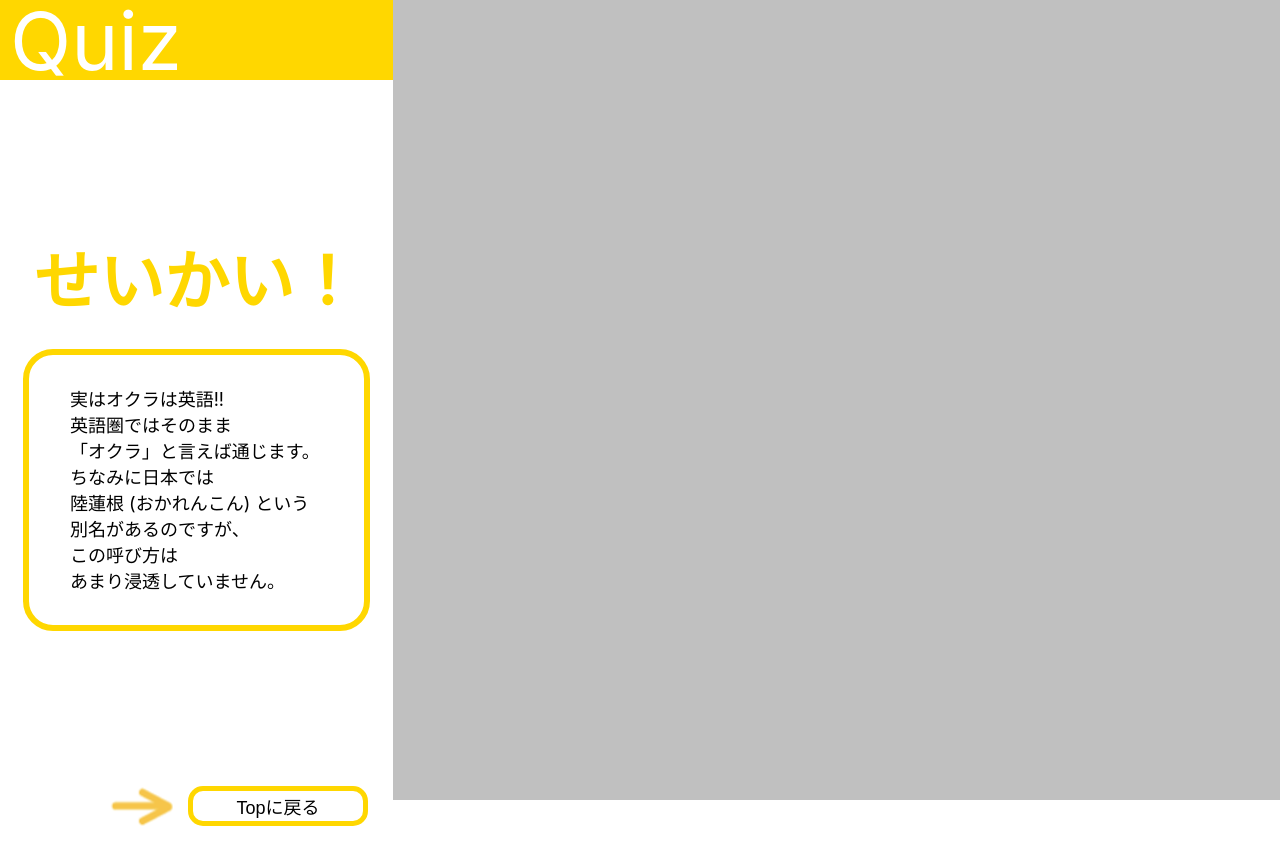
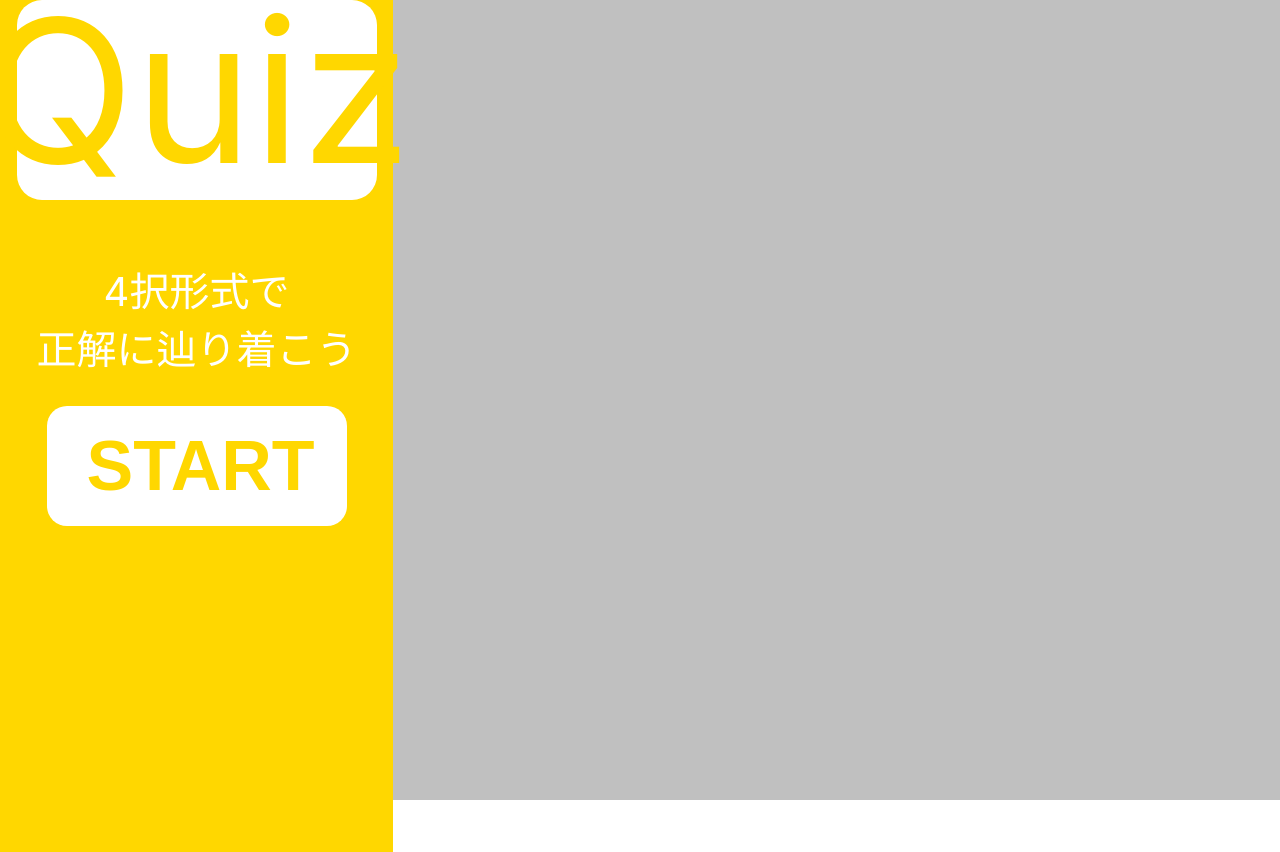
Before and after one commit to internethero401/react-quiz, a React (Create React App) app: page / in a window 1280 px wide. Built offline with nearby package versions, Linux system fonts and the light colour scheme.

Commit message:
routerを使った画面遷移

```diff
--- a/package.json
+++ b/package.json
@@ -8,6 +8,7 @@
     "@testing-library/user-event": "^13.5.0",
     "react": "^18.2.0",
     "react-dom": "^18.2.0",
+    "react-router-dom": "^6.21.1",
     "react-scripts": "5.0.1",
     "web-vitals": "^2.1.4"
   },
--- a/src/components/Correct.jsx
+++ b/src/components/Correct.jsx
@@ -1,6 +1,7 @@
 import React from 'react'
+import { Link } from "react-router-dom";
 
-const Correct = ({propsChangeState1}) => {
+const Correct = () => {
     return (
     <div style={{
         display: "flex",
@@ -49,8 +50,8 @@ const Correct = ({propsChangeState1}) => {
 
         <div style={{display: "flex", margin:"130px 25px", justifyContent: "flex-end"}}>
             <img src="/direct.png" alt="矢印" style={{marginRight: "10px"}}/>
-            <button onClick={propsChangeState1}
-                style={{
+            <Link to={"/"}>
+                <button style={{
                     height: "40px",
                     width: "180px",
                     backgroundColor: "white",
@@ -59,8 +60,9 @@ const Correct = ({propsChangeState1}) => {
                     borderColor: "#FFD700",
                     borderRadius: "15px",
                     cursor: 'pointer'}}>
-                    <div style={{fontSize: "18px"}}>Topに戻る</div>
+                        <div style={{fontSize: "18px"}} >Topに戻る</div>
                 </button>
+            </Link>
         </div>
     </div >
   )
--- a/src/components/Miss.jsx
+++ b/src/components/Miss.jsx
@@ -1,4 +1,5 @@
 import React from 'react'
+import { Link } from "react-router-dom";
 
 const Miss = () => {
     return (
@@ -57,6 +58,7 @@ const Miss = () => {
                 cursor: 'pointer'}}>
                     <div style={{fontSize: "48px"}}>Replay</div>
             </button>
+            <Link to={"/"}>
                 <button style={{
                     marginTop: "30px",
                     height: "40px",
@@ -71,6 +73,7 @@ const Miss = () => {
                     cursor: 'pointer'}}>
                         <div style={{fontSize: "18px"}}>Topに戻る</div>
                 </button>
+            </Link>
         </div>
     </div >
   )
--- a/src/components/Start.jsx
+++ b/src/components/Start.jsx
@@ -2,6 +2,7 @@ import React from 'react';
 
 const Start = () => {
   return (
+    <div id="while" style={{height: "100vh", width: "100%", backgroundColor: "silver"}}>
       <div id='while' style={{
         display: 'flex',
         flexDirection: 'column',
@@ -49,6 +50,7 @@ const Start = () => {
           START
         </button>
       </div>
+    </ div>
   );
 };
 
--- a/src/index.js
+++ b/src/index.js
@@ -1,13 +1,14 @@
 import React from 'react';
 import ReactDOM from 'react-dom/client';
 import './index.css';
-import App from './App';
+// import App from './App';
 import reportWebVitals from './reportWebVitals';
+import Rooter from './routers';
 
 const root = ReactDOM.createRoot(document.getElementById('root'));
 root.render(
   <React.StrictMode>
-    <App />
+    <Rooter />
   </React.StrictMode>
 );
 
--- /dev/null
+++ b/src/routers/index.jsx
@@ -0,0 +1,17 @@
+import { BrowserRouter, Routes, Route } from "react-router-dom";
+import Correct from "../components/Correct";
+import Start from "../components/Start";
+import Miss from "../components/Miss";
+
+const Rooter = () => {
+    return(
+        <BrowserRouter>
+             <Routes>
+                <Route path="/" element={<Start/>} /> {/* 👈 Renders at /app/ */}
+                <Route path="/correct" element={<Correct />} />
+                <Route path="/miss" element={<Miss />} />
+            </Routes>
+        </BrowserRouter>
+    )
+}
+export default Rooter;
```
Also changed, not shown: 1 other file (tests, documents, lock files or other folders). Lines whose indentation alone changed are shown as unchanged.
